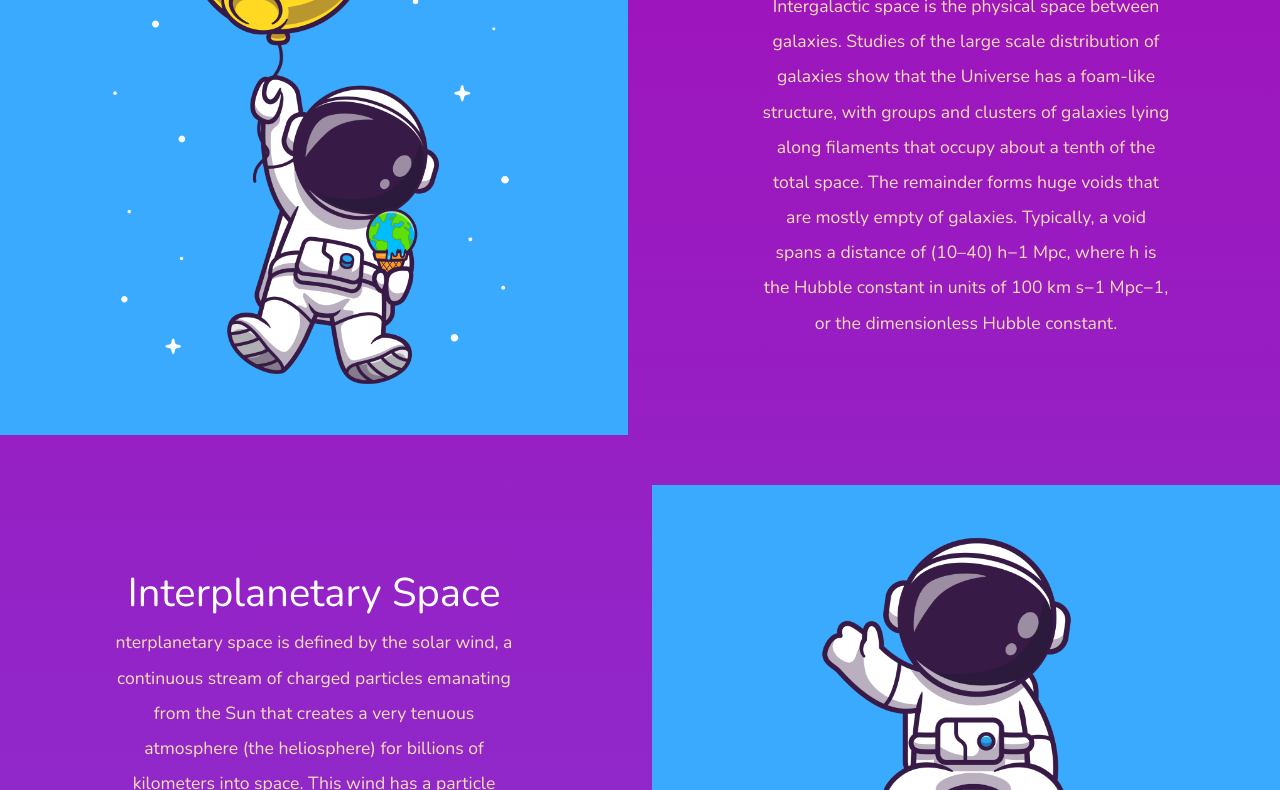
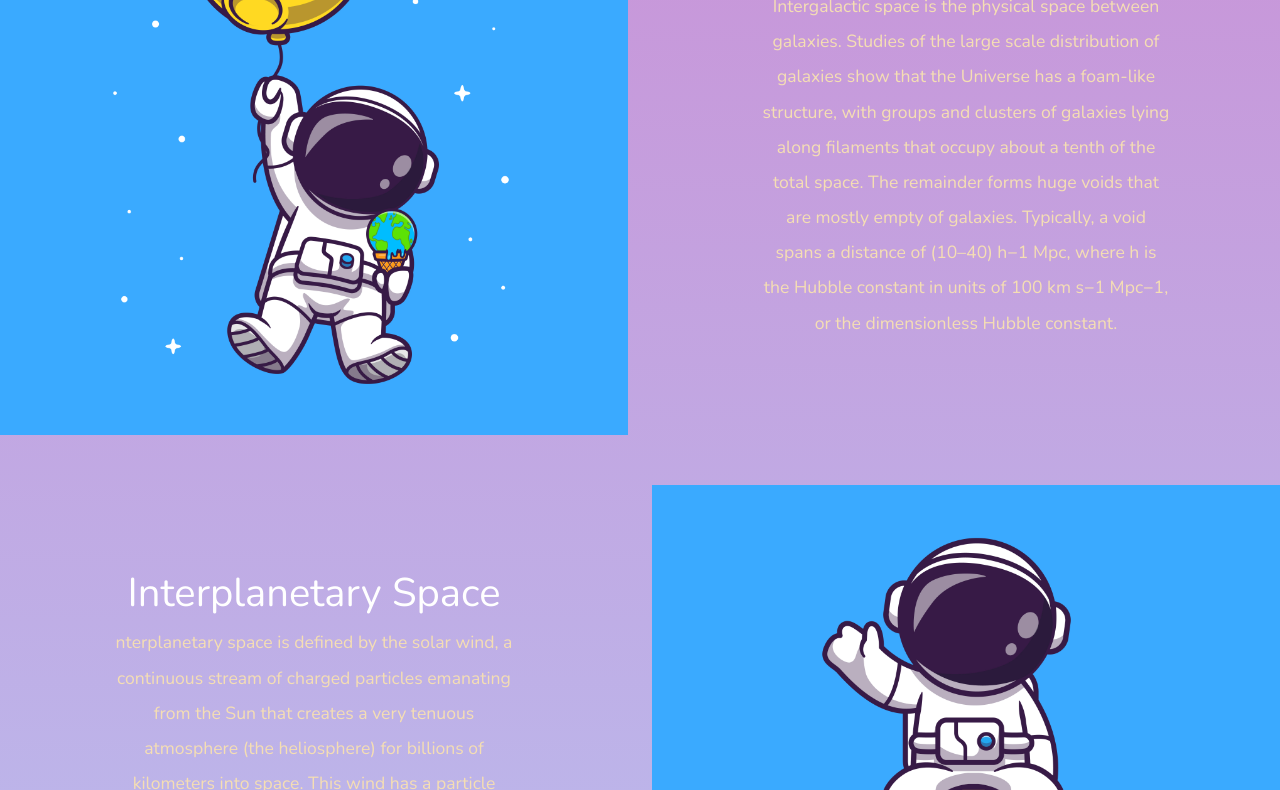
Before and after one commit to irmairma23/Museum-Of-Space, a plain HTML site: page index.html in a window 1280 px wide. Shown: the part 718-1508 px from the top of the page. Drawn offline with nearby package versions, Linux system fonts and the light colour scheme; a web font is replaced by a local one.

Commit message:
initial commit

```diff
--- a/app.css
+++ b/app.css
@@ -1,10 +1,12 @@
 
 body {
-    background-color: rgb(176, 6, 199);
-    background-image:   linear-gradient(rgba(163, 1, 155, 0.5), rgba(54, 153, 247, 0.397)),
-                        url(images/Back\ \(2\).jpg);
+    background-image:   linear-gradient(rgba(163, 1, 155, 0.5), rgba(54, 153, 247, 0.397)), url(images/Back\ \(2\).jpg);
+    background-size:100%;
+    width: 100%;
+    height: 100%;
     background-repeat: no-repeat;
     background-size: cover;
+
     font-family: 'Nunito', sans-serif;
 }
 .blurb h2 {
@@ -48,7 +50,7 @@ body {
     transition: all 2s;
 }
 #headingGroup .display-4:hover {
-    font-size: 20px;
+    font-size: 50px;
 
 }
 .navbar.scrolled {
```
